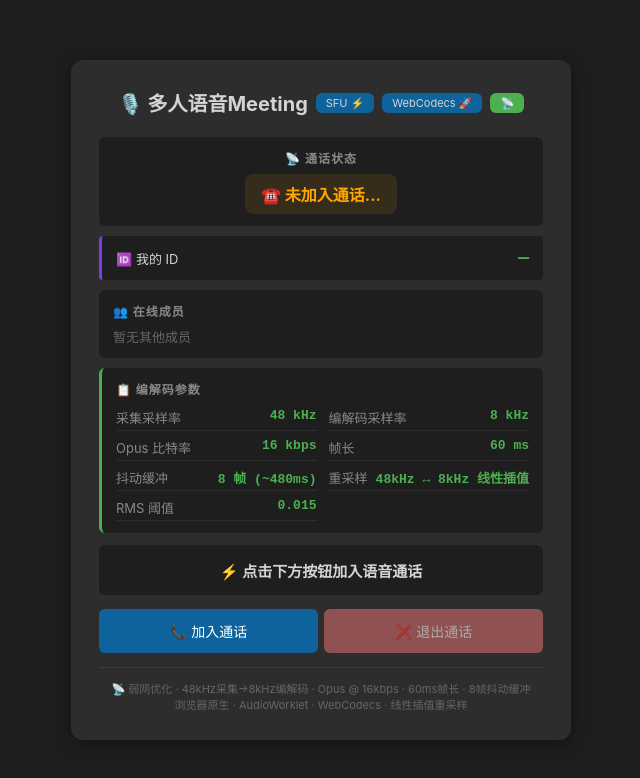
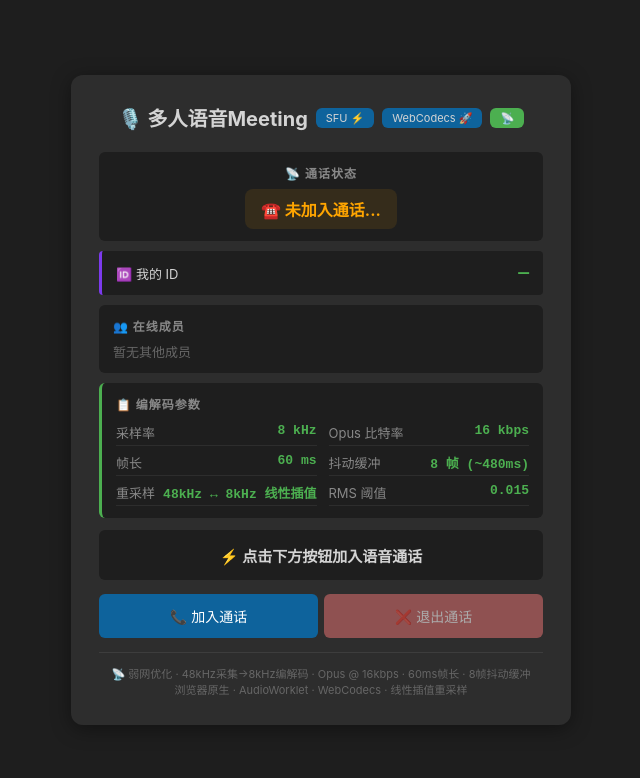
Before and after one commit to sonictl/node_voice_meeting, a website: page public/index.html in a window 1280 px wide. Shown: the whole page, without its empty margins (319-959 px from the left). Drawn offline with Linux system fonts and the light colour scheme.

Commit message:
remove "采集采样率“ display

```diff
--- a/public/client.js
+++ b/public/client.js
@@ -252,9 +252,8 @@ const VOICE_APP = (() => {
         const paramItems = document.querySelectorAll('.param-item');
         if (!paramItems.length) return;
 
-        // 按顺序更新: 采集采样率、编解码采样率、比特率、帧长、抖动缓冲、重采样、RMS阈值
+        // 按顺序更新: 编解码采样率、比特率、帧长、抖动缓冲、重采样、RMS阈值
         const values = [
-            `${CONFIG.captureSampleRate / 1000} kHz`,
             `${codecConfig.sampleRate / 1000} kHz`,
             `${codecConfig.opusBitrate / 1000} kbps`,
             `${(codecConfig.frameDuration * 1000).toFixed(0)} ms`,
--- a/public/index.html
+++ b/public/index.html
@@ -40,11 +40,7 @@
             <h3>📋 编解码参数</h3>
             <div class="codec-params">
                 <div class="param-item">
-                    <span class="param-label">采集采样率</span>
-                    <span class="param-value">48 kHz</span>
-                </div>
-                <div class="param-item">
-                    <span class="param-label">编解码采样率</span>
+                    <span class="param-label">采样率</span>
                     <span class="param-value">8 kHz</span>
                 </div>
                 <div class="param-item">
```
